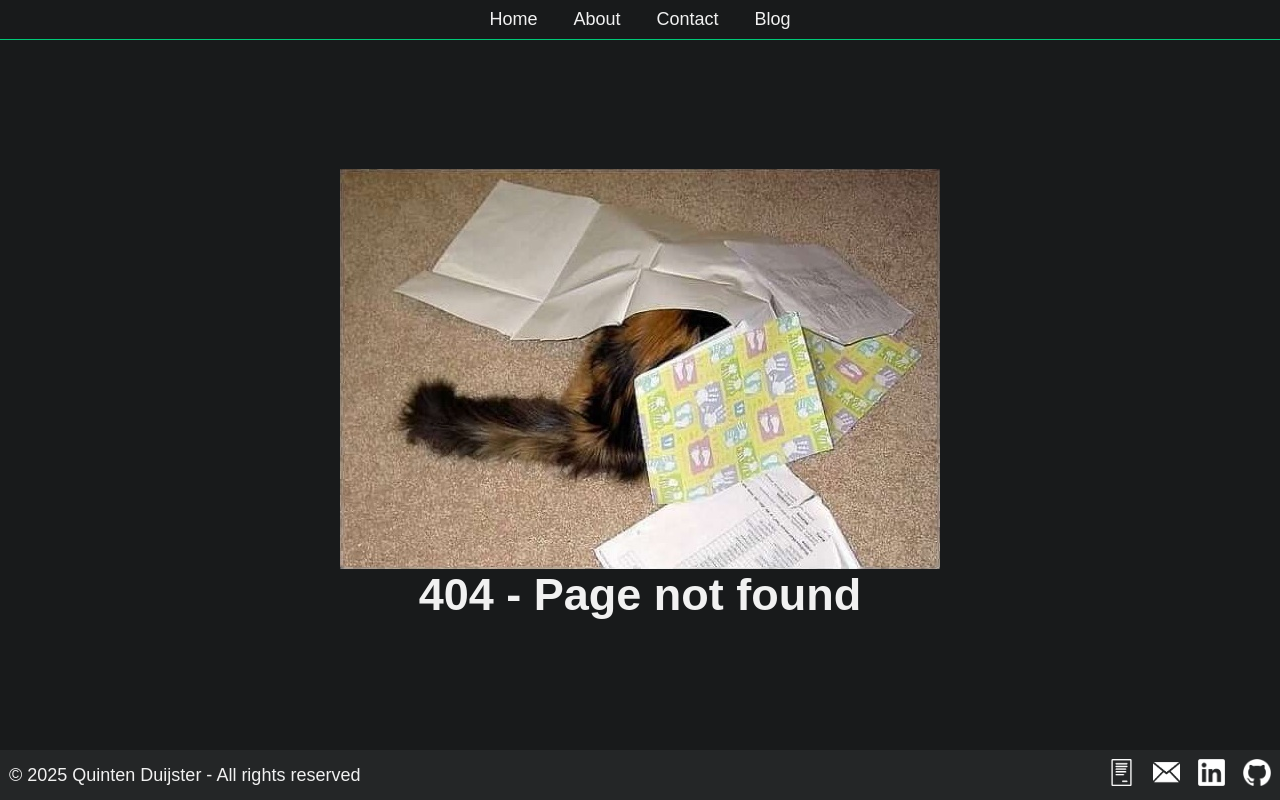
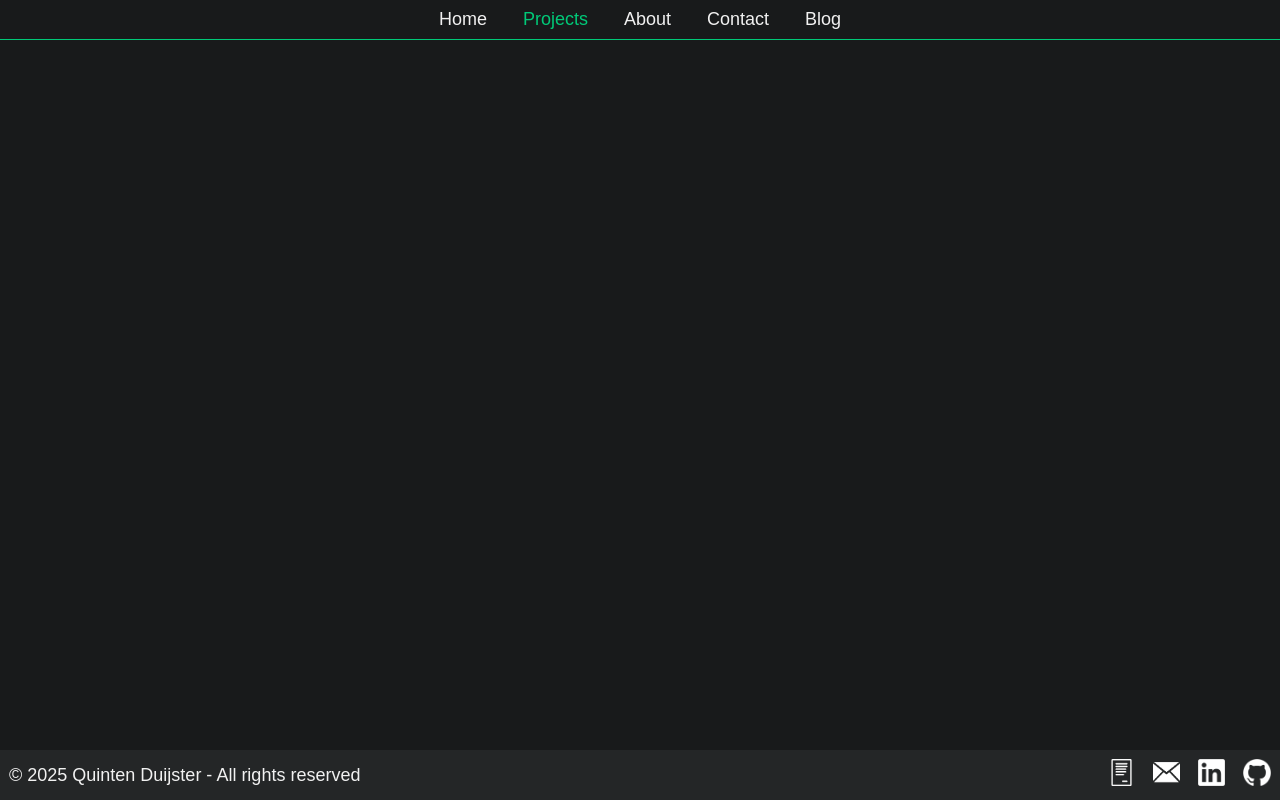
Before and after one commit to Entropire/entropire.github.io, a React (Vite) app: page /projects in a window 1280 px wide. Before the commit this address had no page. Built offline with nearby package versions, Linux system fonts and the light colour scheme.

Commit message:
Add Projects page and route to the page

```diff
--- a/src/components/Header.tsx
+++ b/src/components/Header.tsx
@@ -8,6 +8,7 @@ export const Header = () => {
                 <nav className="Header-Nav">
                     <div className="Header-Nav-Center">
                         <NavLink to="/" className="Nav-Link">Home</NavLink>
+                        <NavLink to="/projects" className="Nav-Link">Projects</NavLink>
                         <NavLink to="/About" className="Nav-Link">About</NavLink>
                         <NavLink to="/Contact" className="Nav-Link">Contact</NavLink>
                         <NavLink to="/Blog" className="Nav-Link">Blog</NavLink>
--- /dev/null
+++ b/src/pages/Projects.tsx
@@ -0,0 +1,8 @@
+import "../css/pages/Projects.css";
+
+export const Projects = () => {
+    return(
+        <>
+        </>
+    );
+}
--- a/src/routing.tsx
+++ b/src/routing.tsx
@@ -6,6 +6,7 @@ import { About } from "./pages/About.tsx"
 import { Contact } from "./pages/Contact.tsx"
 import { Blog } from "./pages/Blog.tsx"
 import { NotFound } from "./pages/NotFound.tsx"
+import { Projects } from "./pages/Projects.tsx"
 
 export const Routing = () => {
 
@@ -15,6 +16,7 @@ export const Routing = () => {
             <main>
                 <Routes>
                     <Route path={"/"} element={<Home/>} />
+                    <Route path={"/projects"} element={<Projects/>} />
                     <Route path={"/about"} element={<About/>} />
                     <Route path={"/contact"} element={<Contact/>} />
                     <Route path={"/blog"} element={<Blog/>} />
```
Also changed, not shown: src/css/pages/Projects.css (added).
